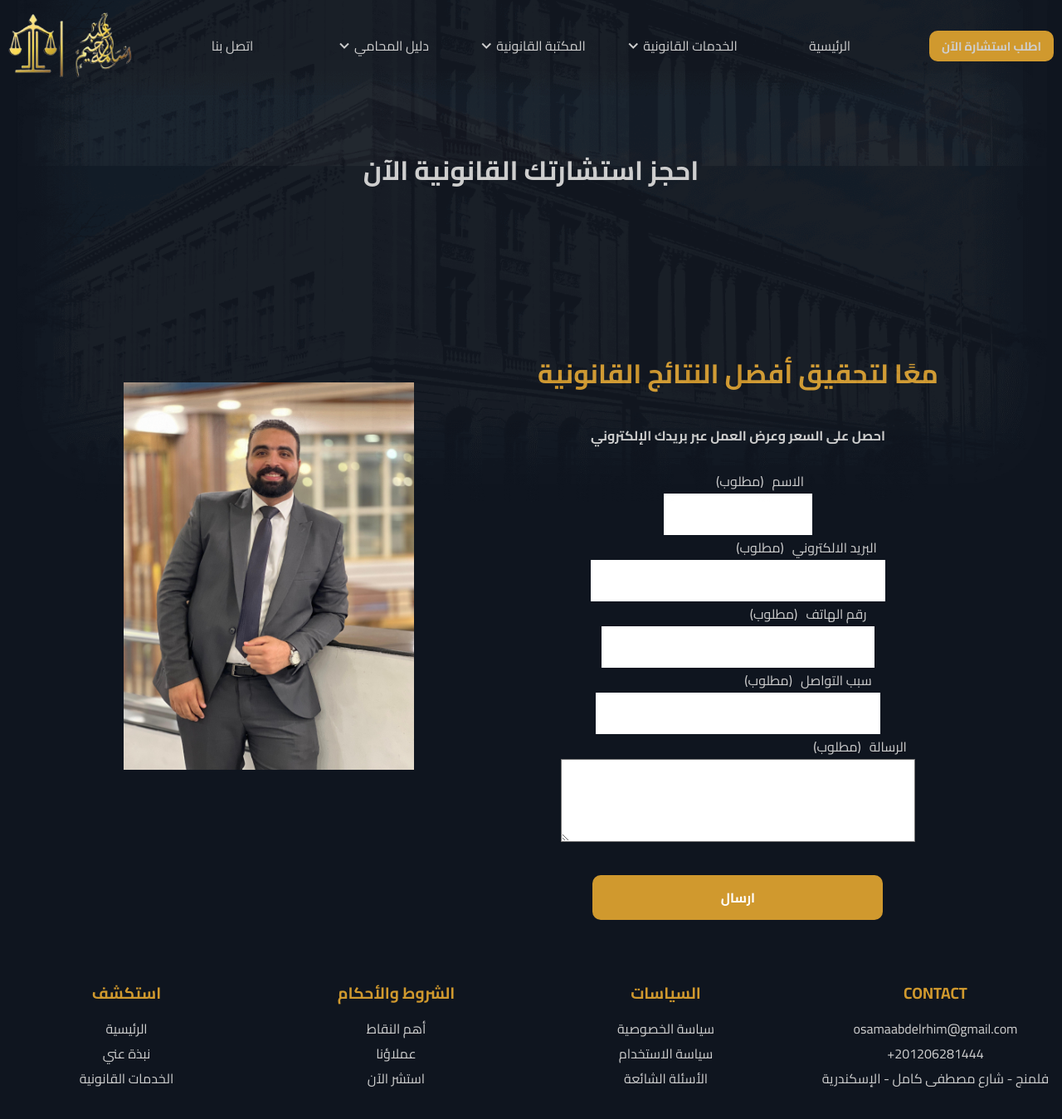
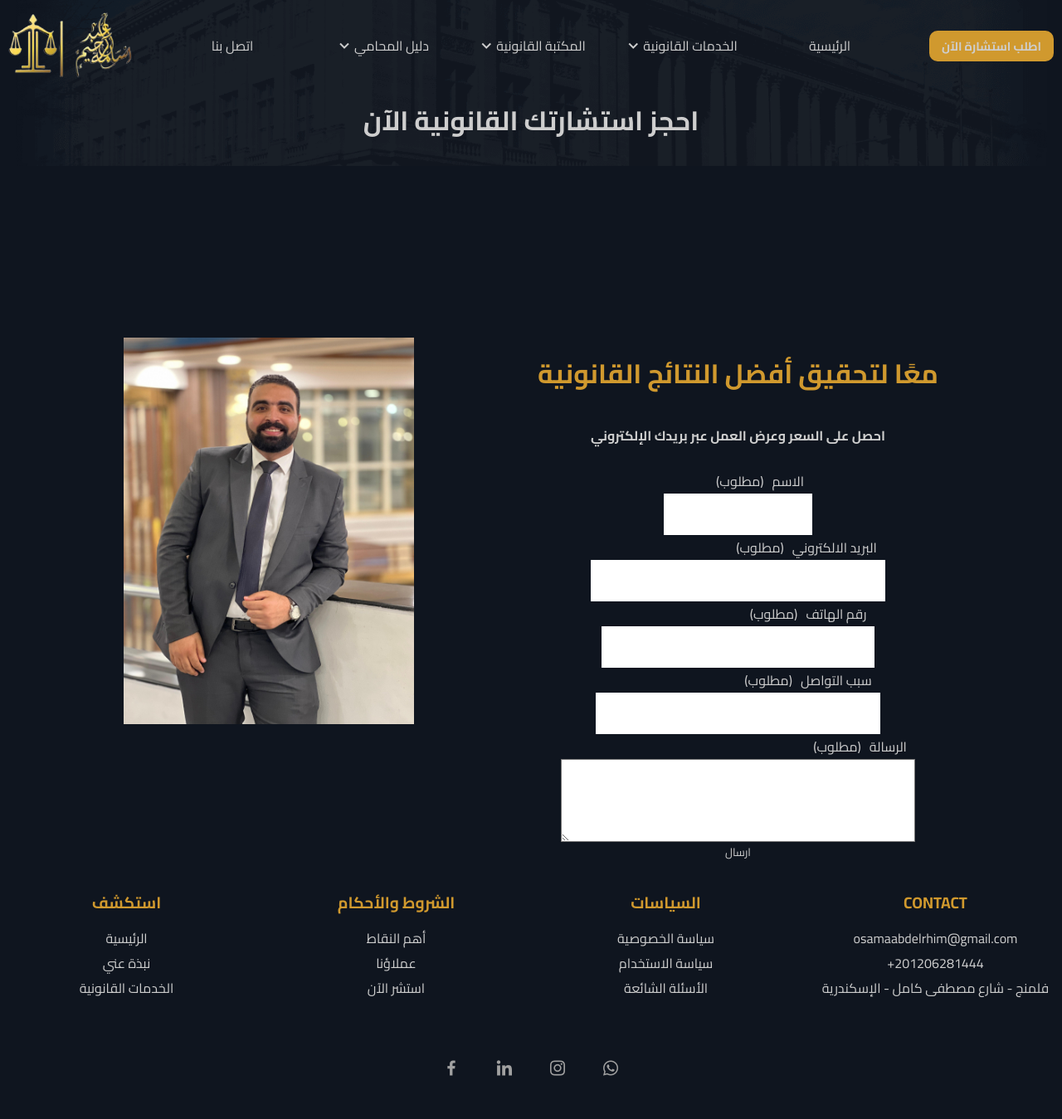
Before and after one commit to Youssef20004/osama, a Django app: page /osama/conslut/ in a window 1280 px wide. Shown: the top 1349 px of the page at 83% size. After the commit the page ends 1297 px from the top, so only its background shows below. Run offline with Django 5.2, Linux system fonts and the light colour scheme.

Commit message:
Update consult.html

```diff
--- a/law/templates/pages/consult.html
+++ b/law/templates/pages/consult.html
@@ -1,16 +1,16 @@
 {% extends 'base.html' %}
 {% load static %}
+
+
 
 {% block title %}طلب استشارة قانونيه{% endblock %}
 {% block content %}
         <section class="consult">
             <div class="container">
                 <div class="consult-img">
-                    <img src="{% static 'images/23467.png'%}" alt="">
-                </div>
-
-                <div class="text">
-                    <h1>احجز استشارتك القانونية الآن</h1>
+                    <div class="text">
+                        <h1>احجز استشارتك القانونية الآن</h1>
+                    </div>
                 </div>
             </div>
         </section>
@@ -111,7 +111,7 @@
                         {% endif %}
                     </div>
 
-                    <button type="submit" class="btn btn-input">ارسال</button>
+                    <button type="submit" class="btn-input" style="float: right;">ارسال</button>
                 </form>
             </div>
 
```
